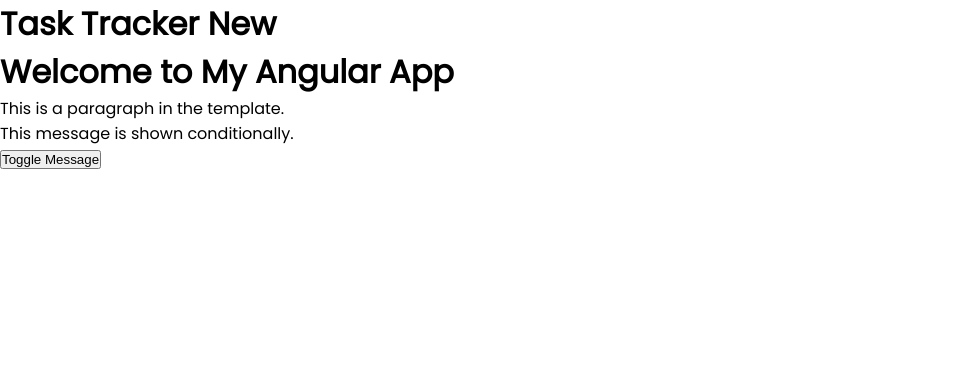
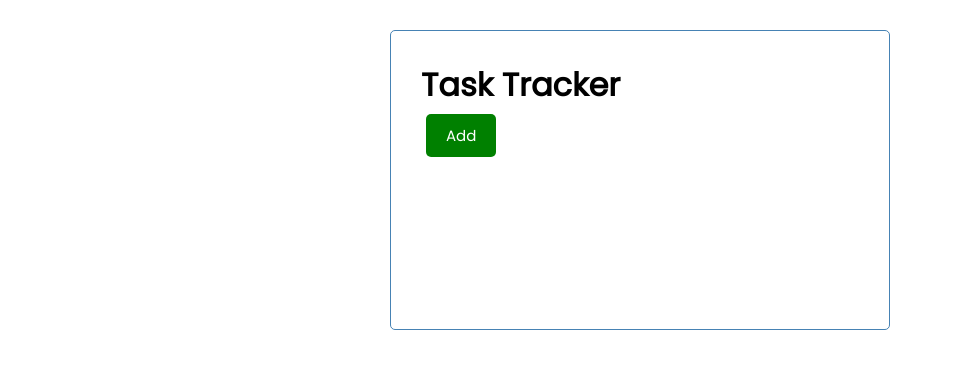
Before and after one commit to Ernest-Yoyowah/Task-Tracker_Angular, an Angular app: page / in a window 1280 px wide. Shown: the top 368 px of the page, without its empty margins (0-953 px from the left). Built offline with nearby package versions, Linux system fonts and the light colour scheme.

Commit message:
Start Up Code - Header Component

```diff
--- a/src/app/app.component.html
+++ b/src/app/app.component.html
@@ -1,14 +1,3 @@
-<div>
-  <h1>{{ title + " New" }}</h1>
-  <h1>Welcome to My Angular App</h1>
-  <p>This is a paragraph in the template.</p>
-
-  <!-- Angular Interpolation -->
-  <!-- <p>{{ message }}</p> -->
-
-  <!-- Angular Directive (ngIf) -->
-  <p>This message is shown conditionally.</p>
-
-  <!-- Angular Event Binding -->
-  <button>Toggle Message</button>
+<div class="container">
+  <app-header color="green"></app-header>
 </div>
--- a/src/app/app.module.ts
+++ b/src/app/app.module.ts
@@ -2,10 +2,14 @@ import { NgModule } from '@angular/core';
 import { BrowserModule } from '@angular/platform-browser';
 
 import { AppComponent } from './app.component';
+import { HeaderComponent } from './components/header/header.component';
+import { ButtonComponent } from './components/button/button.component';
 
 @NgModule({
   declarations: [
-    AppComponent
+    AppComponent,
+    HeaderComponent,
+    ButtonComponent
   ],
   imports: [
     BrowserModule
--- /dev/null
+++ b/src/app/components/button/button.component.html
@@ -0,0 +1,3 @@
+<button [ngStyle]="{ 'background-color': color }" class="btn">
+  {{ text }}
+</button>
--- /dev/null
+++ b/src/app/components/button/button.component.ts
@@ -0,0 +1,15 @@
+import { Component, OnInit, Input } from '@angular/core';
+
+@Component({
+  selector: 'app-button',
+  templateUrl: './button.component.html',
+  styleUrls: ['./button.component.css'],
+})
+export class ButtonComponent implements OnInit {
+  @Input() text: string = 'Add';
+  @Input() color: string = 'green';
+
+  constructor() {}
+
+  ngOnInit(): void {}
+}
--- /dev/null
+++ b/src/app/components/header/header.component.css
@@ -0,0 +1,7 @@
+.header {
+    display: flex;
+    justify-content: space-between;
+    text-align: center;
+    align-items: center;
+    margin-bottom: 20px;
+}
--- /dev/null
+++ b/src/app/components/header/header.component.html
@@ -0,0 +1,4 @@
+<header>
+  <h1>{{ title }}</h1>
+  <app-button></app-button>
+</header>
--- /dev/null
+++ b/src/app/components/header/header.component.ts
@@ -0,0 +1,15 @@
+import { Component, OnInit } from '@angular/core';
+
+@Component({
+  selector: 'app-header',
+  templateUrl: './header.component.html',
+  styleUrls: ['./header.component.css']
+})
+export class HeaderComponent implements OnInit {
+  title: string = `Task Tracker`;
+
+  constructor () {}
+
+  ngOnInit(): void {
+}
+}
```
Also changed, not shown: src/app/components/button/button.component.css (added), 2 other files (tests, documents, lock files or other folders).
